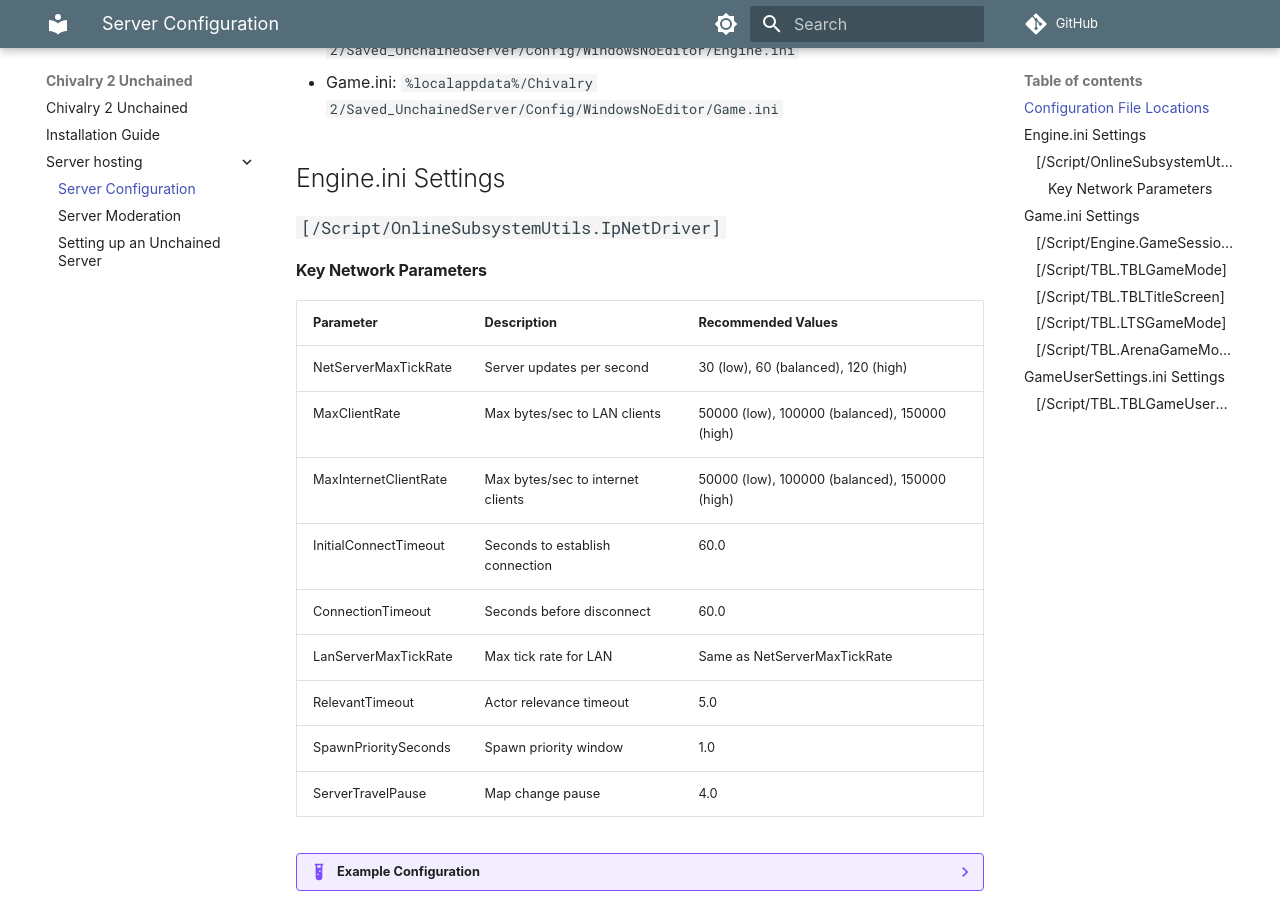
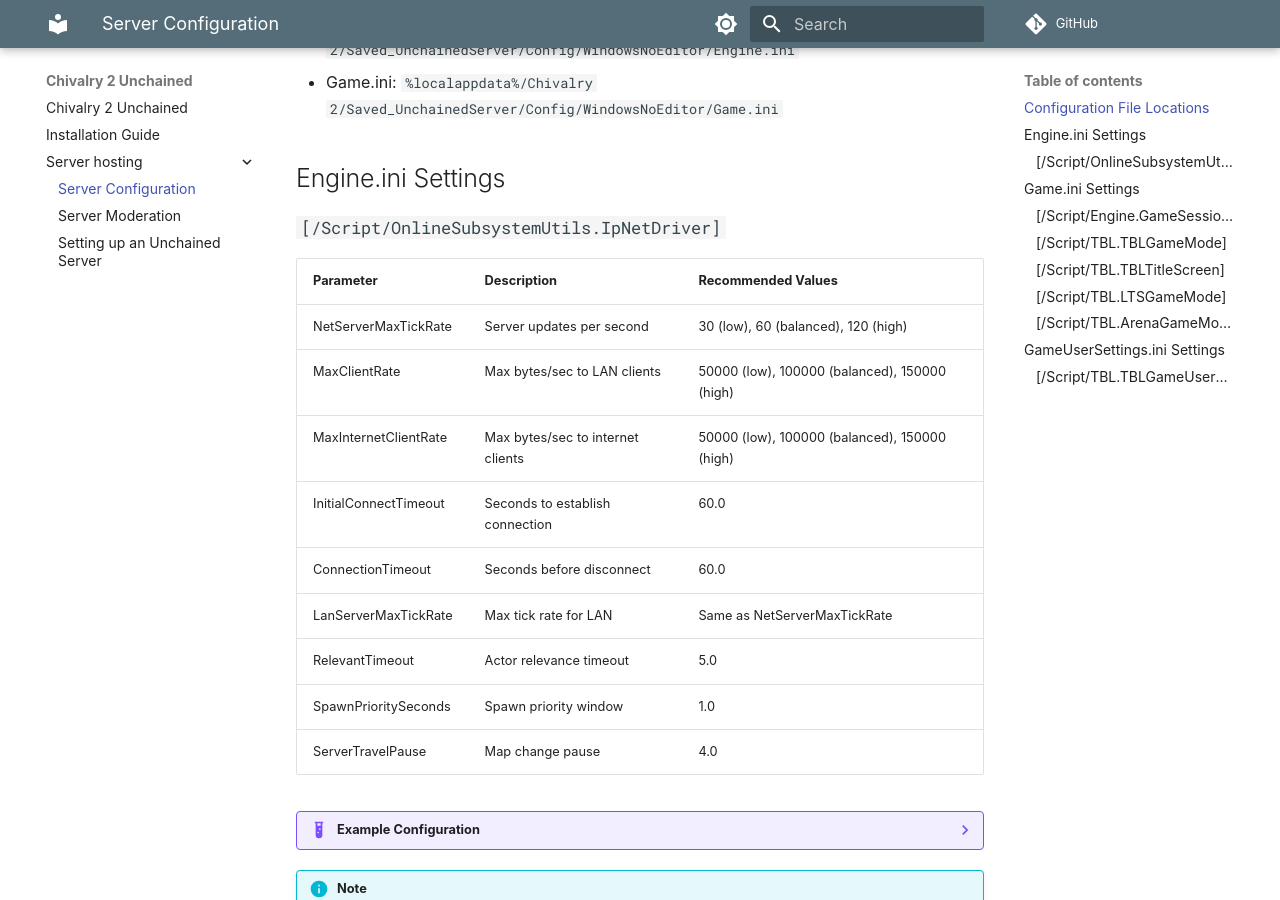
Before and after one commit to Chiv2-Community/unchained-wiki, an MkDocs documentation site: the page built from docs/server-hosting/configuration.md, in a window 1280 px wide and 900 px high, scrolled down 435 px. Built offline with MkDocs 1.6.1 and Material for MkDocs 9.7.7, drawn with Linux system fonts in a browser that asks for light colours; some web fonts are replaced; comment, search, counter and statistics services are not loaded.

Commit message:
Remove unnecessary section

```diff
--- a/docs/server-hosting/configuration.md
+++ b/docs/server-hosting/configuration.md
@@ -13,8 +13,6 @@
 ## Engine.ini Settings
 
 ### `[/Script/OnlineSubsystemUtils.IpNetDriver]`
-
-#### Key Network Parameters
 
 | Parameter | Description | Recommended Values |
 |-----------|-------------|-------------------|
```
